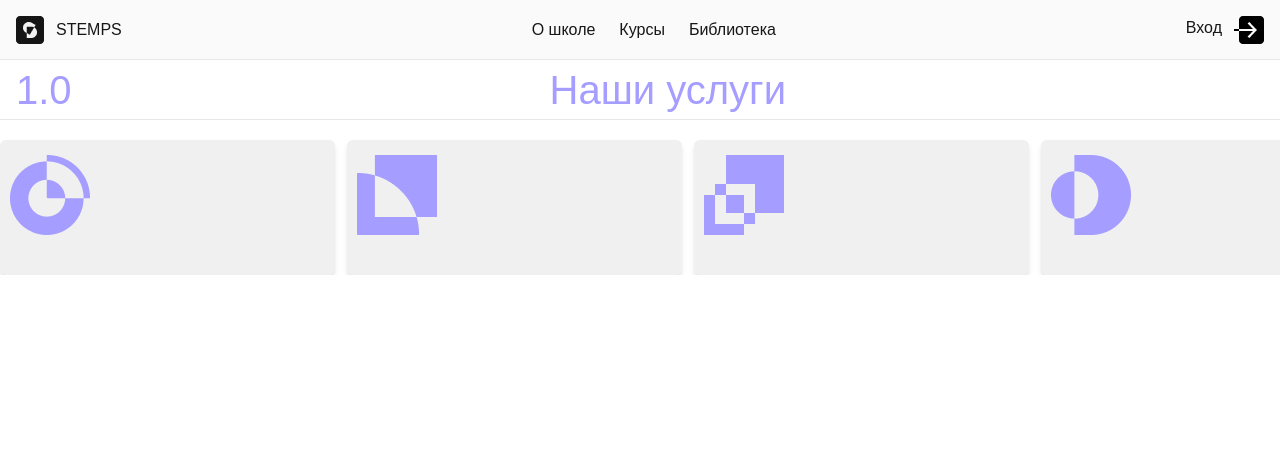
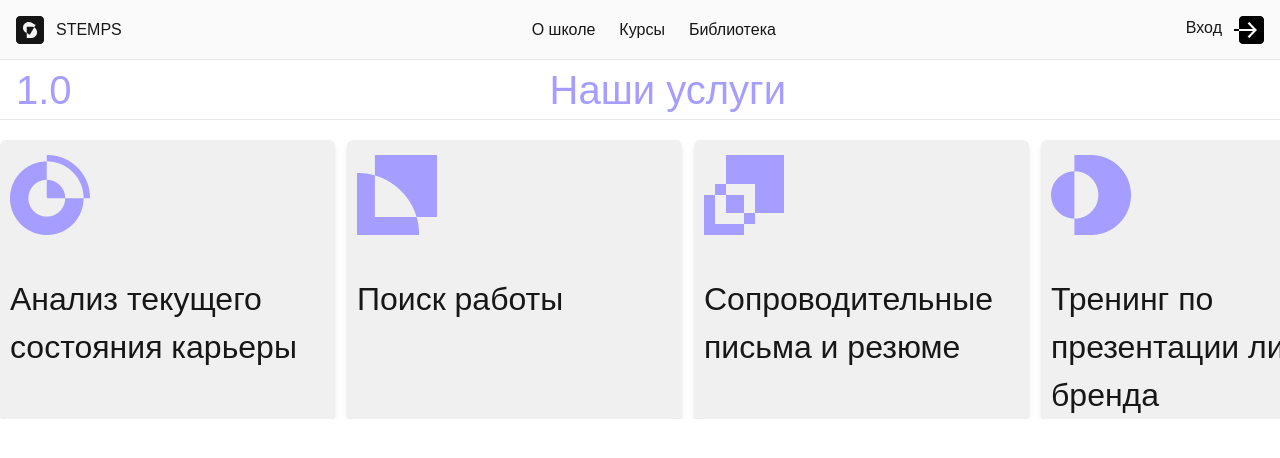
Before and after one commit to Zaven477/Slider, a Next.js app: page / in a window 1280 px wide. Shown: the top 458 px of the page. Built offline with nearby package versions, Linux system fonts and the light colour scheme.

Commit message:
slide display

```diff
--- a/app/components/Slider/ResponsiveSlider.tsx
+++ b/app/components/Slider/ResponsiveSlider.tsx
@@ -1,50 +1,8 @@
 import Image from "next/image";
-import { useEffect, useState } from "react";
-import { sliders } from "./utils";
+import { useResponsiveSlider } from "./useResponsiveSlider";
 
 export const ResponsiveSlider = () => {
-  const [currentIndex, setCurrentIndex] = useState<number>(0);
-
-  const displaySlidesPage = 1;
-
-  const countPages = sliders.length / displaySlidesPage;
-
-  const [progress, setProgress] = useState<number[]>(
-    new Array(countPages).fill(0)
-  );
-
-  const nextSlide = () => {
-    setCurrentIndex((prev) => {
-      const nextIndex = prev + 1 < countPages ? prev + 1 : 0;
-
-      if (nextIndex === 0) {
-        setProgress(new Array(countPages).fill(0));
-      }
-
-      return nextIndex;
-    });
-  };
-
-  useEffect(() => {
-    const interval = setInterval(nextSlide, 6000);
-    return () => clearInterval(interval);
-  }, [currentIndex]);
-
-  useEffect(() => {
-    const progressInterval = setInterval(() => {
-      setProgress((prevProgress) => {
-        const newProgress = [...prevProgress];
-
-        if (newProgress[currentIndex] < 100) {
-          newProgress[currentIndex] = newProgress[currentIndex] + 2;
-        }
-
-        return newProgress;
-      });
-    }, 100);
-
-    return () => clearInterval(progressInterval);
-  }, [currentIndex]);
+  const { progress, currentIndex, nextSlide, sliders, offset } = useResponsiveSlider();
 
   return (
     <div>
@@ -70,7 +28,7 @@ export const ResponsiveSlider = () => {
       </div>
       <div
         className="flex gap-5 duration-[2000ms]"
-        style={{ transform: `translateX(-${currentIndex * 16.8}%)` }}
+        style={{ transform: `translateX(-${currentIndex * offset}%)` }}
       >
         {sliders.map((slide) => {
           return (
--- a/app/components/Slider/Slider.tsx
+++ b/app/components/Slider/Slider.tsx
@@ -1,31 +1,17 @@
 "use client";
 
 import Image from "next/image";
-import { sliders } from "./utils";
-import { useState } from "react";
 import { ResponsiveSlider } from "./ResponsiveSlider";
+import { useSlider } from "./hook";
 
 export const Slider = () => {
-  const [currentIndex, setCurrentIndex] = useState<number>(0);
-
-  const itemsPerPage = 4;
-  const totalPages = Math.ceil(sliders.length / itemsPerPage);
-
-  const nextSlider = () => {
-    setCurrentIndex((prev) => {
-      if (prev + 1 < totalPages) {
-        return prev + 1;
-      } else {
-        return 0;
-      }
-    });
-  };
+  const {currentIndex, sliders, nextSlider, offset} = useSlider();
 
   return (
     <div className="mx-auto max-w-[1400px] flex gap-3 overflow-hidden">
       <div
         className="flex gap-3 duration-[2000ms]"
-        style={{ transform: `translateX(-${currentIndex * 66}%)` }}
+        style={{ transform: `translateX(-${currentIndex * offset}%)` }}
       >
         {sliders.map((slide) => {
           return (
--- a/app/components/Slider/utils.ts
+++ b/app/components/Slider/utils.ts
@@ -6,10 +6,40 @@ import exclude5 from "../../icons/Exclude(5).png";
 import exclude6 from "../../icons/logo.png";
 
 export const sliders = [
-  { id: 1, src: exclude1, text: "Анализ текущего состояния карьеры" },
-  { id: 2, src: exclude2, text: "Поиск работы" },
-  { id: 3, src: exclude3, text: "Сопроводительные письма и резюме" },
-  { id: 4, src: exclude4, text: "Тренинг по презентации личного бренда" },
-  { id: 5, src: exclude5, text: "Подготовка к собеседованию" },
-  { id: 6, src: exclude6, text: "Рекомендация по базе STEMPS Career" },
+  {
+    id: 1,
+    src: exclude1,
+    title: "Анализ текущего состояния карьеры",
+    text: "Проведем оценку вашего кейса и создадим стратегию для дальнейшего карьерного развития.",
+  },
+  {
+    id: 2,
+    src: exclude2,
+    title: "Поиск работы",
+    text: "Поможем сформировать профессиональный портфель, которые выделит вас среди других кандидатов.",
+  },
+  {
+    id: 3,
+    src: exclude3,
+    title: "Сопроводительные письма и резюме",
+    text: "Определим вашу карьерную цель и разработаем стратегию для трудоустройства. ",
+  },
+  {
+    id: 4,
+    src: exclude4,
+    title: "Тренинг по презентации личного бренда",
+    text: "Подсветим сильные стороны и грамотно выстроим самопрезентацию.",
+  },
+  {
+    id: 5,
+    src: exclude5,
+    title: "Подготовка к собеседованию",
+    text: "Научим говорить о себе кратко,ярко и профессионально.",
+  },
+  {
+    id: 6,
+    src: exclude6,
+    title: "Рекомендация по базе STEMPS Career",
+    text: "Поможем встретиться соискателю и работодателю. ",
+  },
 ];
```
